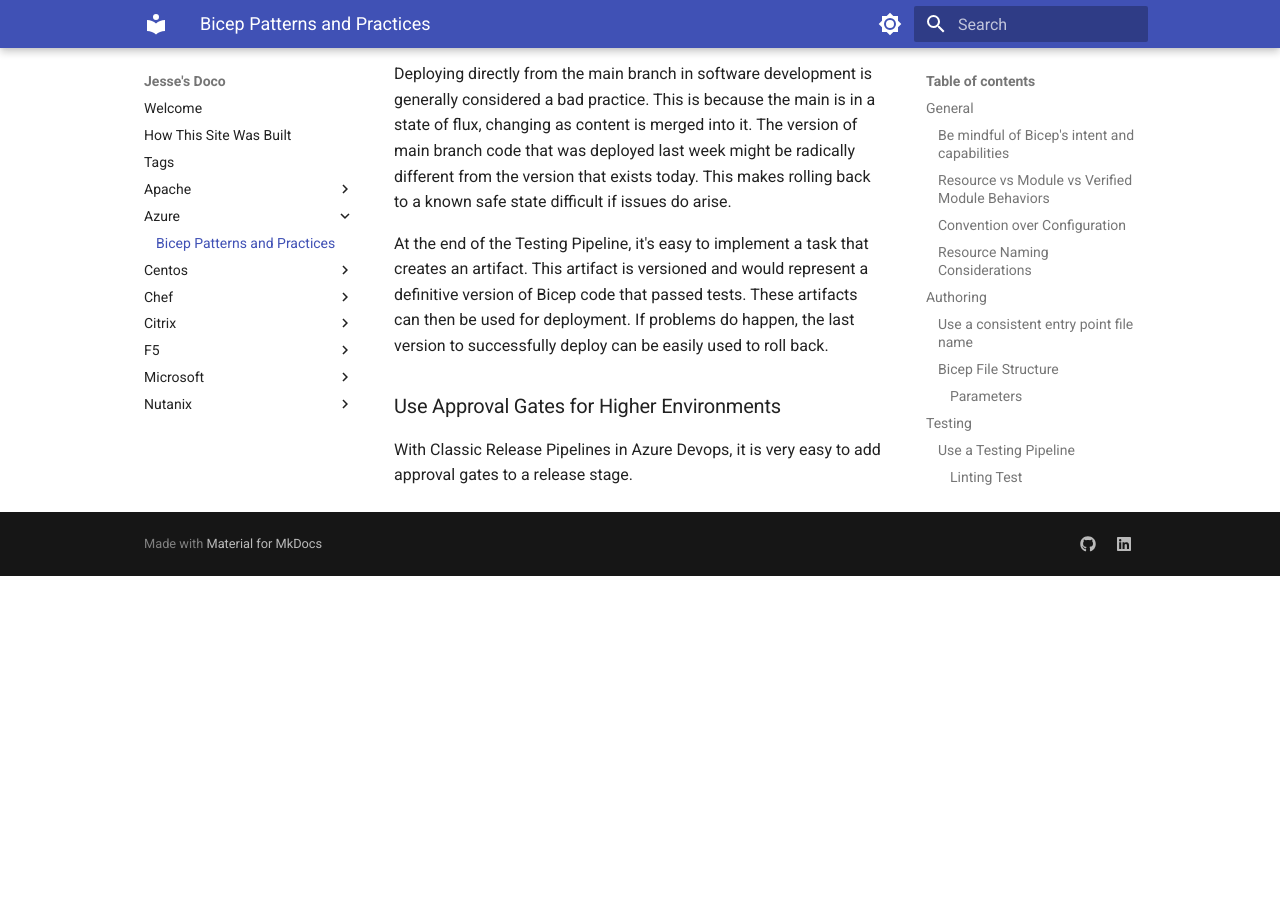
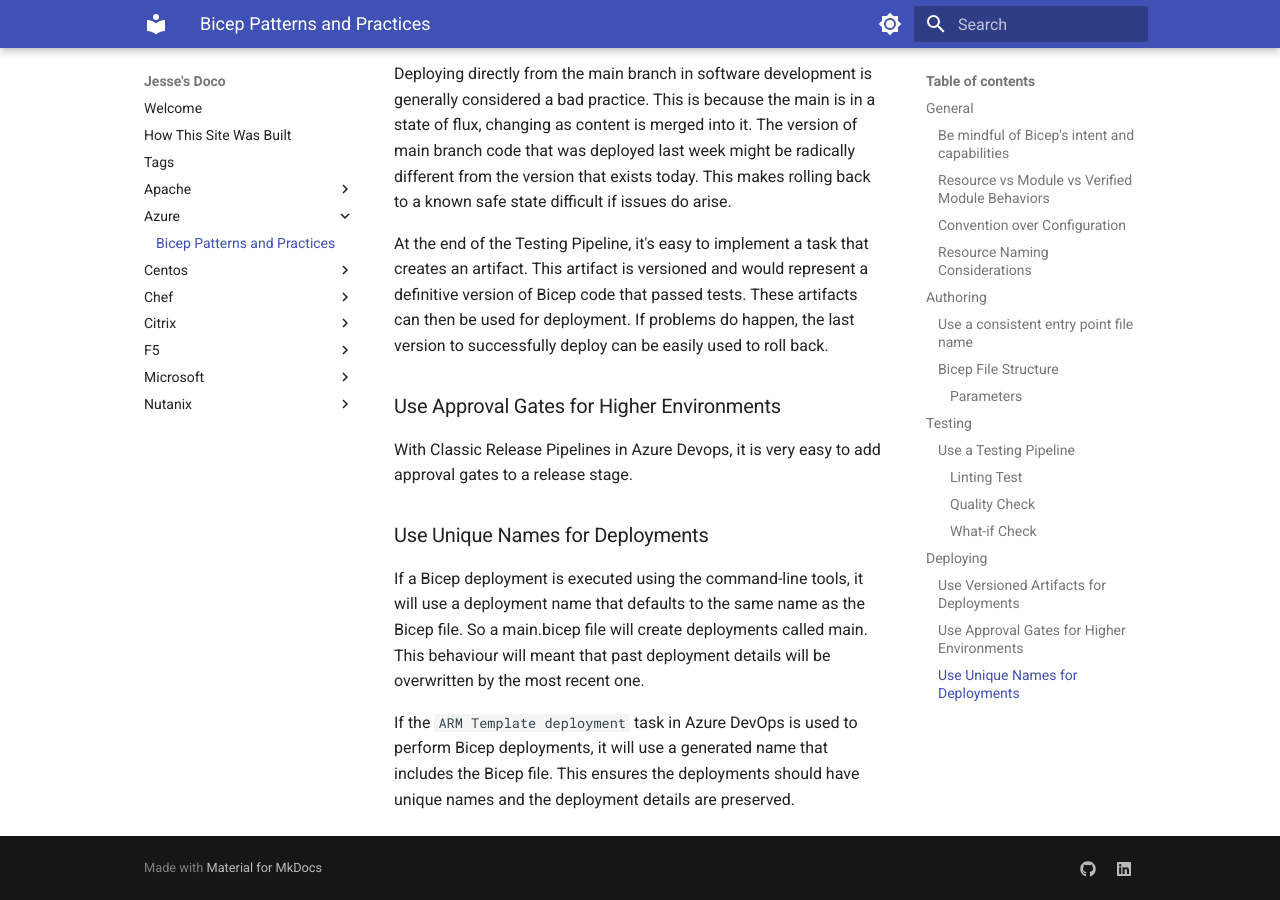
Before and after one commit to jpboyce/doco, an MkDocs documentation site: the page built from docs/azure/patterns-and-practices.md, in a window 1280 px wide and 900 px high, scrolled down 4273 px. Built offline with MkDocs 1.6.1 and Material for MkDocs 9.7.7, drawn with Linux system fonts in a browser that asks for light colours; before the commit the page ends 4849 px from its top, so only the background shows below that.

Commit message:
Add guidelines for unique deployment names in Bicep documentation

```diff
--- a/docs/azure/patterns-and-practices.md
+++ b/docs/azure/patterns-and-practices.md
@@ -114,3 +114,9 @@
 ### Use Approval Gates for Higher Environments
 
 With Classic Release Pipelines in Azure Devops, it is very easy to add approval gates to a release stage.
+
+### Use Unique Names for Deployments
+
+If a Bicep deployment is executed using the command-line tools, it will use a deployment name that defaults to the same name as the Bicep file.  So a main.bicep file will create deployments called main.  This behaviour will meant that past deployment details will be overwritten by the most recent one.
+
+If the `ARM Template deployment` task in Azure DevOps is used to perform Bicep deployments, it will use a generated name that includes the Bicep file.  This ensures the deployments should have unique names and the deployment details are preserved.
```
